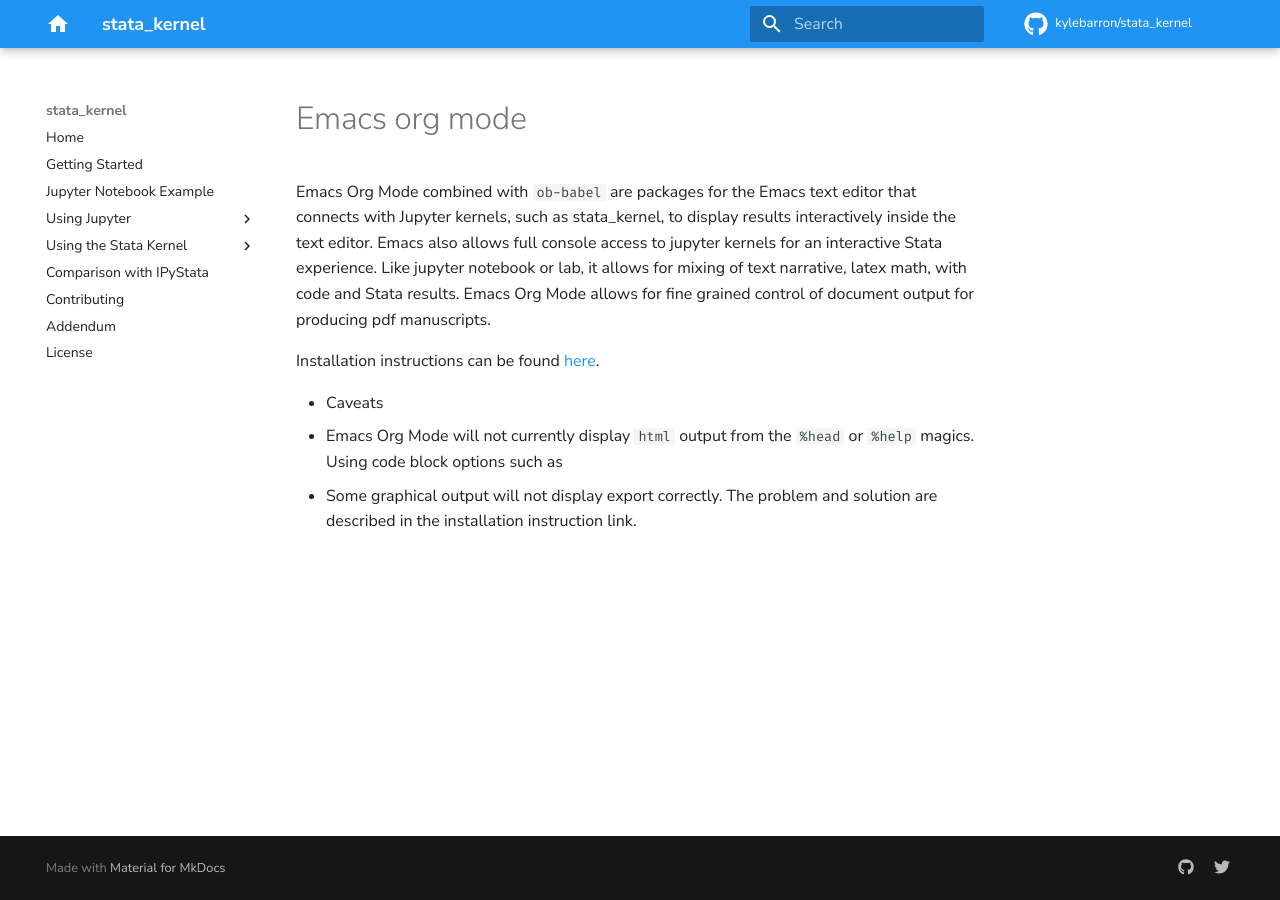
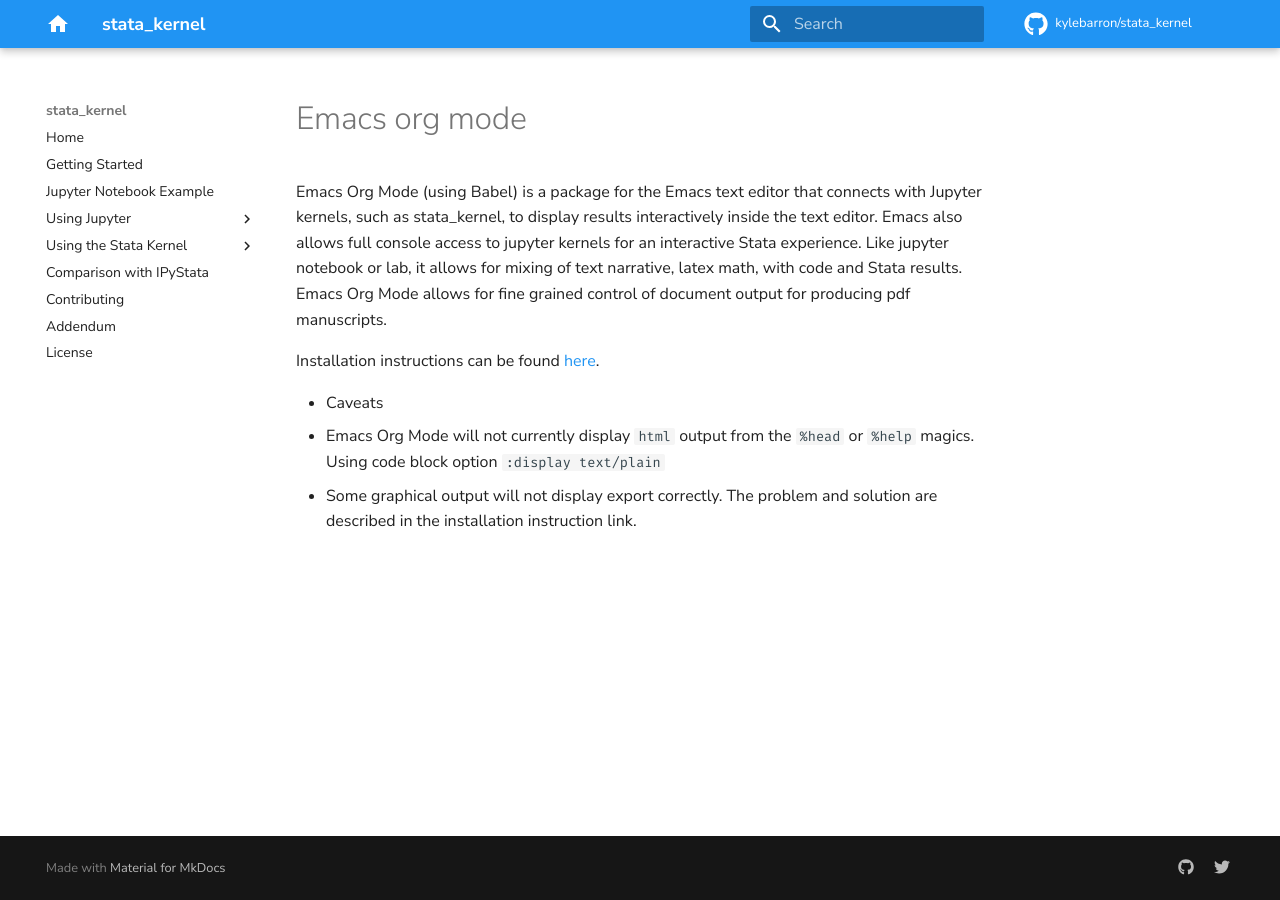
Before and after one commit to kylebarron/stata_kernel, an MkDocs documentation site: the page built from docs/src/using_jupyter/emacs-org-mode.md, in a window 1280 px wide. Built offline with MkDocs 1.6.1 and Material for MkDocs 9.7.7, drawn with Linux system fonts in a browser that asks for light colours; comment, search, counter and statistics services are not loaded.

Commit message:
Adds better description and caveats

```diff
--- a/docs/src/using_jupyter/emacs-org-mode.md
+++ b/docs/src/using_jupyter/emacs-org-mode.md
@@ -1,4 +1,4 @@
-Emacs Org Mode combined with `ob-babel` are packages for the Emacs text editor that connects with Jupyter kernels, such as stata_kernel,
+Emacs Org Mode (using Babel) is a package for the Emacs text editor that connects with Jupyter kernels, such as stata_kernel,
 to display results interactively inside the text editor.  Emacs also allows full console access to jupyter kernels
 for an interactive Stata experience. Like jupyter notebook or lab, it allows for mixing of text narrative, latex math,
 with code and Stata results.  Emacs Org Mode allows for fine grained control of document output for producing pdf manuscripts.
@@ -6,5 +6,5 @@
 Installation instructions can be found [here](https://rlhick.people.wm.edu/posts/stata_kernel_emacs.html).
 
 * Caveats
-1.  Emacs Org Mode will not currently display `html` output from the `%head` or `%help` magics.  Using code block options such as
+1.  Emacs Org Mode will not currently display `html` output from the `%head` or `%help` magics.  Using code block option `:display text/plain`
 2.  Some graphical output will not display export correctly.  The problem and solution are described in the installation instruction link.
```
